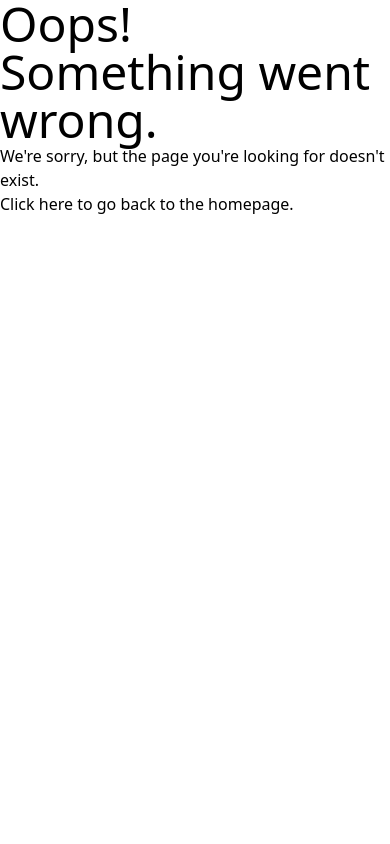
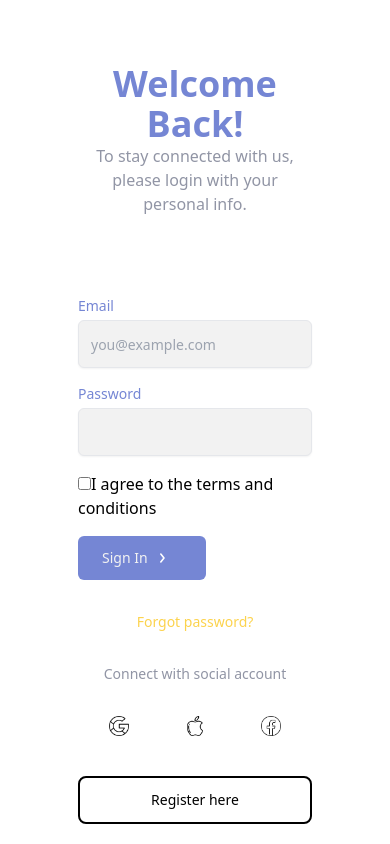
Before and after one commit to DavidAjanaku/MedProbe, a React (Vite) app: page /login in a window 390 px wide. Built offline with nearby package versions, Linux system fonts and the light colour scheme; a web font is replaced by a local one.

Commit message:
responsiveness done

```diff
--- a/src/views/App.jsx
+++ b/src/views/App.jsx
@@ -4,6 +4,7 @@ import Home from "./HomePage";
 import SignUpPage from "./SignUpPage";
 import OtpPage from "./OtpPage";
 import ErrorPage from "../components/Error";
+import SignInPage from "./SignInPage"
 
 function App() {
   return (
@@ -13,6 +14,8 @@ function App() {
           <Route path="/" element={<SignUpPage />} />
           <Route path="/Home" element={<Home />} />
           <Route path="/otpPage" element={<OtpPage />} />
+          <Route path="/login" element={<SignInPage />} />
+
 
           {/* If a user navigates to a link that is not defined, the code will still work and display an error message " */}
           <Route path="/*" element={<ErrorPage/>} />
--- a/src/views/SignInPage.jsx
+++ b/src/views/SignInPage.jsx
@@ -1,7 +1,7 @@
 export default function SignInPage() {
   return (
     <div className="font-acumin main-container ">
-      <div className="wrapper-container grid grid-cols-2 max-h-screen overflow-hidden">
+      <div className="wrapper-container grid grid-cols-1  md:grid-cols-2 max-h-screen overflow-hidden">
         {/* 1. IMAGE CONTAINER */}
         <div className="main-img-container bg-back hidden md:block">
           <div className="logo-div flex mx-20 my-4">
@@ -22,7 +22,7 @@ export default function SignInPage() {
         {/* 2. FORM CONTAINER */}
         <div className="main-form-container  my-16 mx-auto w-3/5">
           <div className="">
-            <div className="flex flex-col items-center">
+            <div className="flex flex-col items-center text-center">
               <h1 className="text-4xl font-extrabold text-medium-blue">
                 Welcome Back!
               </h1>
@@ -61,12 +61,12 @@ export default function SignInPage() {
           "
               />
 
-              <div className="flex justify-between gap-10 items-center">
+              <div className="flex justify-between  items-center  flex-wrap">
                 <div>
                   <input type="checkbox" id="checkbox" />
                   <label>I agree to the terms and conditions</label>
                 </div>
-                <button className="rounded-md bg-medium-blue py-3 px-6 text-white text-sm flex items-center my-4">
+                <button className="rounded-md bg-medium-blue py-3 px-6 text-white text-sm flex items-center my-4 w-32">
                   Sign In
                   <svg
                     className="w-4 h-4 ml-2"
--- a/src/views/SignUpPage.jsx
+++ b/src/views/SignUpPage.jsx
@@ -1,7 +1,7 @@
 export default function SignUpPage() {
   return (
     <div className="font-acumin main-container ">
-      <div className="wrapper-container grid grid-cols-2  overflow-hidden">
+      <div className="wrapper-container grid grid-cols-1    overflow-hidden  md:grid-cols-2">
         {/* 1. IMAGE CONTAINER */}
         <div className="main-img-container bg-back hidden md:block">
           <div className="logo-div flex mx-20 my-4">
@@ -22,7 +22,7 @@ export default function SignUpPage() {
         {/* 2. FORM CONTAINER */}
         <div className="main-form-container  my-12 mx-auto w-3/5">
           <div className="">
-            <div className="flex flex-col items-center">
+            <div className="flex flex-col items-center  text-center">
               <h1 className="text-4xl font-extrabold text-medium-blue">
                 Welcome New User!
               </h1>
@@ -101,12 +101,12 @@ export default function SignUpPage() {
           "
               />
 
-              <div className="flex justify-between gap-10 items-center">
+              <div className="flex justify-between  flex-wrap  items-center">
                 <div>
                   <input type="checkbox" id="checkbox" />
                   <label>I agree to the terms and conditions</label>
                 </div>
-                <button className="rounded-md bg-medium-blue py-3 px-6 text-white text-sm flex items-center my-4">
+                <button className="rounded-md bg-medium-blue py-3 px-5 text-white text-sm flex items-center my-4  w-32">
                   Sign Up!
                   <svg
                     className="w-4 h-4 ml-2"
```
